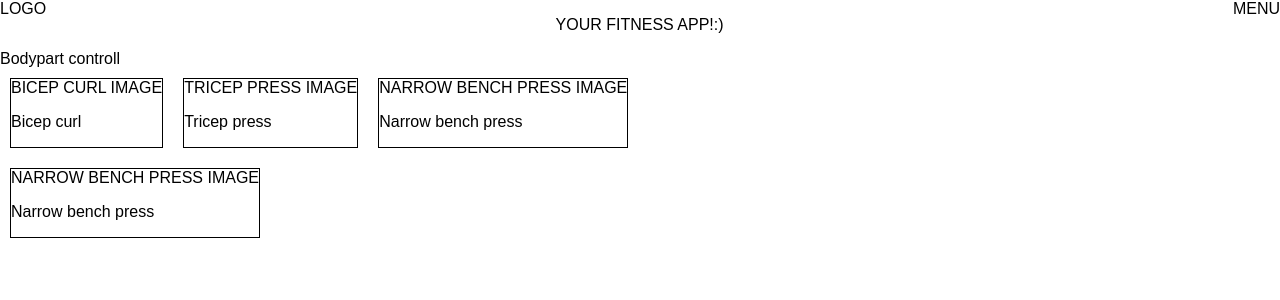
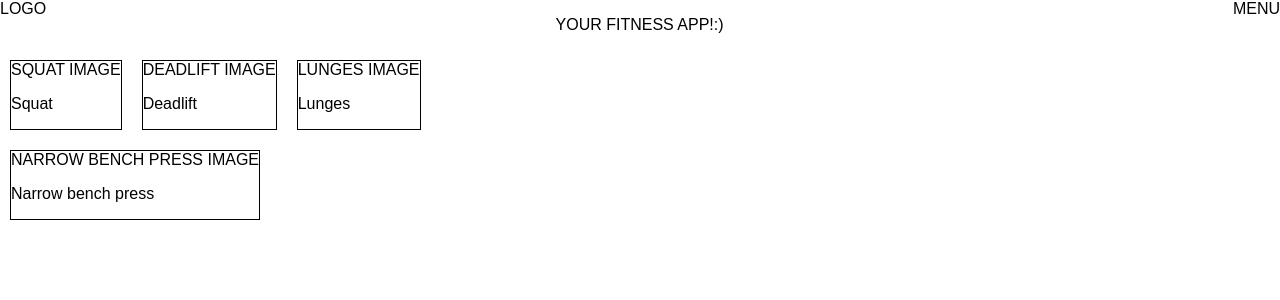
Before and after one commit to AlexandraKarlsson/myfintessapp, a React (Create React App) app: page / in a window 1280 px wide. Shown: the top 300 px of the page. Built offline with nearby package versions, Linux system fonts and the light colour scheme.

Commit message:
First bodypart controll

```diff
--- /dev/null
+++ b/src/components/controlls/BodypartControll.js
@@ -0,0 +1,7 @@
+import React from 'react';
+
+const bodypartControll = (props) => {
+return(<div></div>);
+}
+
+export default bodypartControll;
--- a/src/containers/fitnessguru/FitnessGuru.js
+++ b/src/containers/fitnessguru/FitnessGuru.js
@@ -2,11 +2,13 @@ import React, {Component} from 'react';
 import ExerciseList from '../../components/exerciselist/ExerciseList';
 import Aux from '../../hoc/auxiliary/Auxiliary';
 import Workout from '../../components/workout/Workout';
+import BodypartControll from '../../components/controlls/BodypartControll';
 
 class FitnessGuru extends Component {
 
     state = {
         exercises : [
+            [
                 {
                     id : 0,
                     name : 'Bicep curl',
@@ -22,7 +24,38 @@ class FitnessGuru extends Component {
                     name : 'Narrow bench press',
                     imageName : 'NARROW BENCH PRESS IMAGE'
                 }
+        ], [
+                {
+                    id : 0,
+                    name : 'Squat',
+                    imageName : 'SQUAT IMAGE'
+                },
+                {
+                    id : 1,
+                    name : 'Deadlift',
+                    imageName : 'DEADLIFT IMAGE'
+                },
+                {
+                    id : 2,
+                    name : 'Lunges',
+                    imageName : 'LUNGES IMAGE'
+                }
+        ]],
+        currentExercises :[],
+
+        currentBodypart : 1, //leg exercise
+
+        bodyparts : [
+            {
+                id : 0,
+                name : 'Arm'
+            },
+            {
+                id : 1,
+                name : 'Leg'
+            }
         ],
+
         workout : [
             {
                 id : 2,
@@ -32,13 +65,22 @@ class FitnessGuru extends Component {
         ]
     }
 
+    constructor(props){
+        super(props);
+        this.state.currentBodypart = this.state.defaultBodypart;
+        this.state.currentExercises = this.state.exercises[1]; //TODO: change undefined
+    };
+
+    bodypartHandler = (bodypartID) => {
+
+    }
+
     render(){
+
         return(
         <Aux>
-            <div>
-                Bodypart controll
-            </div>
-            <ExerciseList exercises={this.state.exercises}/>
+            <BodypartControll bodypart={this.state.bodyparts} clicked={this.bodypartHandler}/>
+            <ExerciseList exercises={this.state.currentExercises}/>
             <Workout exercises={this.state.workout}/>
         </Aux>
 
```
Lines whose indentation alone changed are shown as unchanged.
